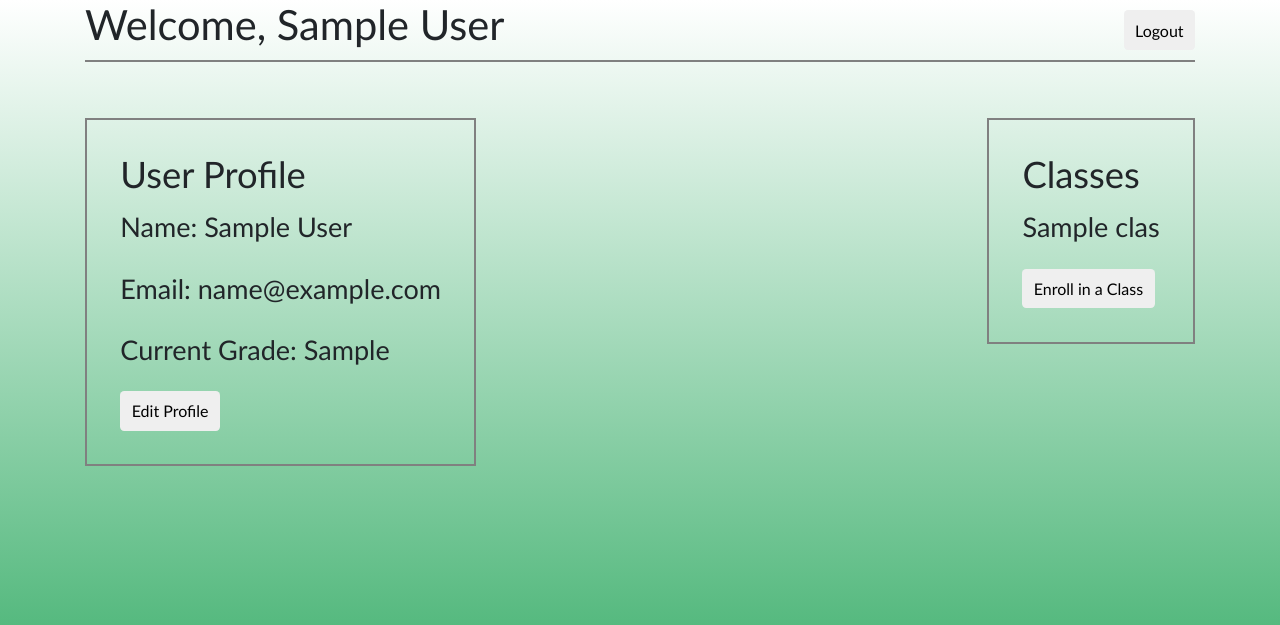
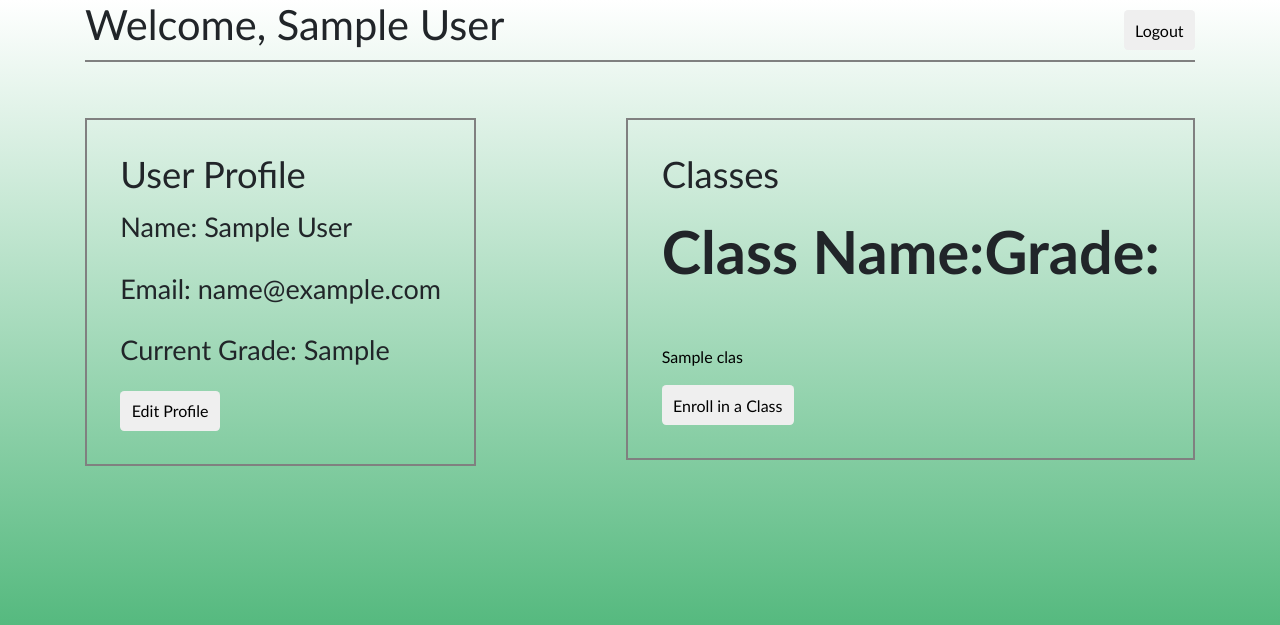
Before and after one commit to softheartedx/school_portal_project, a Flask app: template flask_app/templates/student_dashboard.html in a window 1280 px wide. Shown: the top 625 px of the page. Run offline with Flask 2, Linux system fonts and the light colour scheme; the template is opened without the code that fills it: most values are stand-ins (such as "Sample title", 1, 10 or a date in 2020).

Commit message:
adding route to view one class on student dash

```diff
--- a/flask_app/controllers/classroom_controller.py
+++ b/flask_app/controllers/classroom_controller.py
@@ -11,4 +11,5 @@ def show_one_class(class_id):
     data = {
         'id': class_id
     }
-    return render_template('one_class.html', one_class = Class.get_one_class(data))
+    one_class = Class.get_one_class(data)
+    return render_template('student_view_class.html', one_class = one_class)
--- a/flask_app/templates/student_dashboard.html
+++ b/flask_app/templates/student_dashboard.html
@@ -6,8 +6,8 @@
     <meta http-equiv="X-UA-Compatible" content="IE=edge">
     <meta name="viewport" content="width=device-width, initial-scale=1.0">
     <link rel='stylesheet' href='https://cdn.jsdelivr.net/npm/bootstrap@4.0.0/dist/css/bootstrap.min.css'
-    integrity='sha384-Gn5384xqQ1aoWXA+058RXPxPg6fy4IWvTNh0E263XmFcJlSAwiGgFAW/dAiS6JXm' crossorigin='anonymous'>
-<link rel="stylesheet" href="../static/style/styles.css">
+        integrity='sha384-Gn5384xqQ1aoWXA+058RXPxPg6fy4IWvTNh0E263XmFcJlSAwiGgFAW/dAiS6JXm' crossorigin='anonymous'>
+    <link rel="stylesheet" href="../static/style/styles.css">
     <title>Student Dashboard</title>
 
 </head>
@@ -28,9 +28,20 @@
             </div>
             <div class="right-main">
                 <h3>Classes</h3>
-                {% for class in one_student.classes %}
-                    <p>{{class.class_name}}</p>
-                {% endfor %}
+                <table>
+                    <thead>
+                        <th>Class Name:</th>
+                        <th>Grade:</th>
+                    </thead>
+                    <tbody>
+                        {% for class in one_student.classes %}
+                        <tr>
+                            <!-- line 40 not rendering student_view_class template -->
+                            <td> <a href="/show_one_class/{{class.id}}">{{class.class_name}}</a> </td>
+                        </tr>
+                        {% endfor %}
+                    </tbody>
+                </table>
                 <button class="btn btn-sm"><a href="/all_classes">Enroll in a Class</a></button>
             </div>
         </div>
```
Also changed, not shown: 2 other files.
